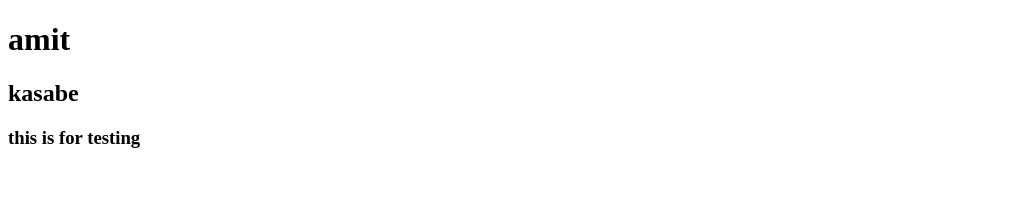
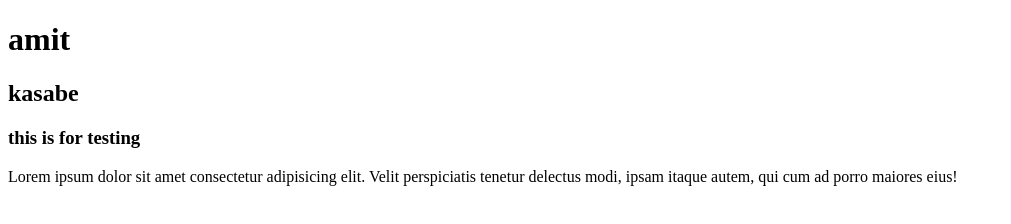
Before and after one commit to amitskasabe/testcodeseedrepo, a plain HTML site: page index.html in a window 1280 px wide. Shown: the whole page, without its empty margins (0-1011 px from the left). Drawn offline with Linux system fonts and the light colour scheme.

Commit message:
new changes done

```diff
--- a/index.html
+++ b/index.html
@@ -9,5 +9,6 @@
     <h1>amit</h1>
     <h2>kasabe</h2>
     <h3> this is for testing</h3>
+    <p>Lorem ipsum dolor sit amet consectetur adipisicing elit. Velit perspiciatis tenetur delectus modi, ipsam itaque autem, qui cum ad porro maiores eius!</p>
 </body>
 </html>
```
